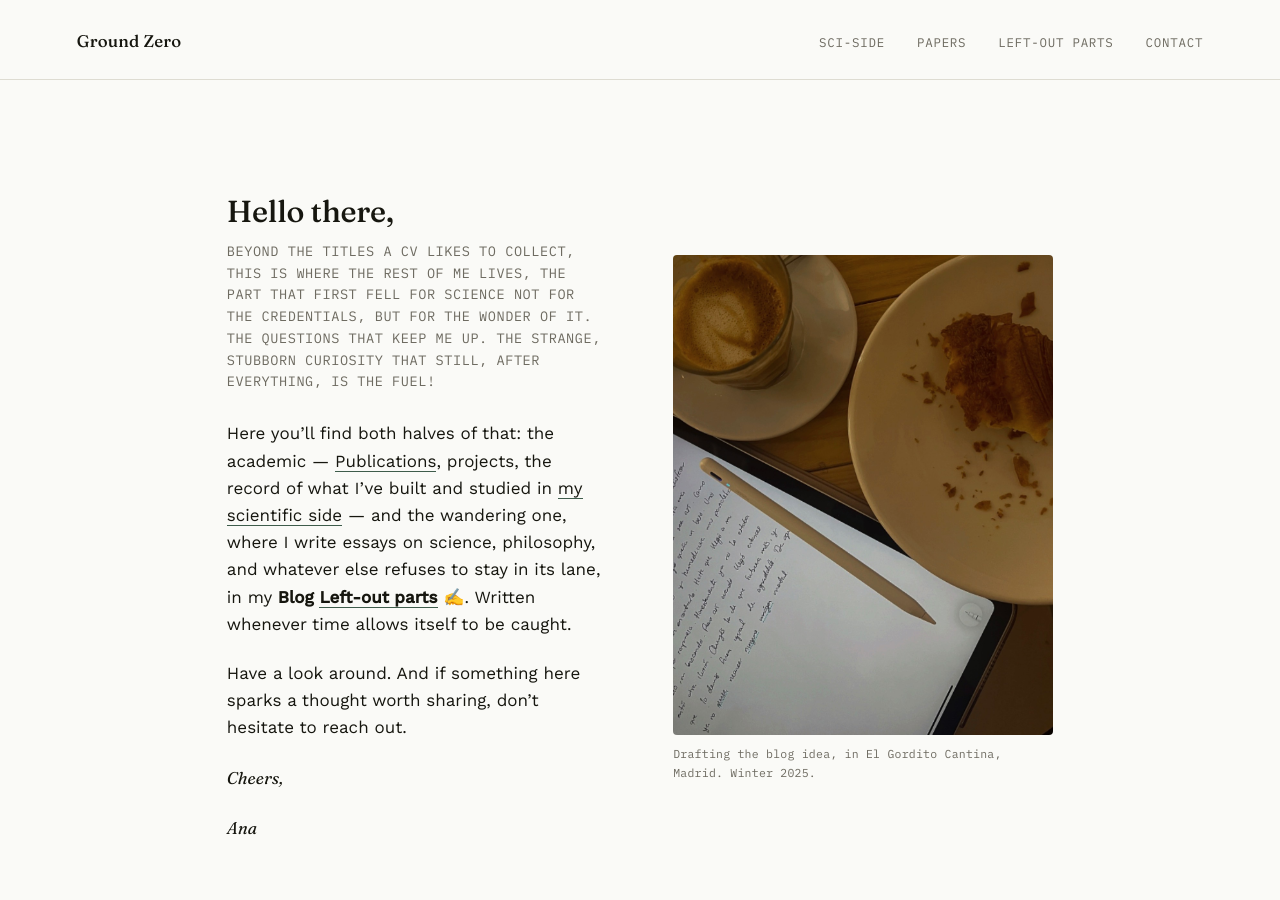
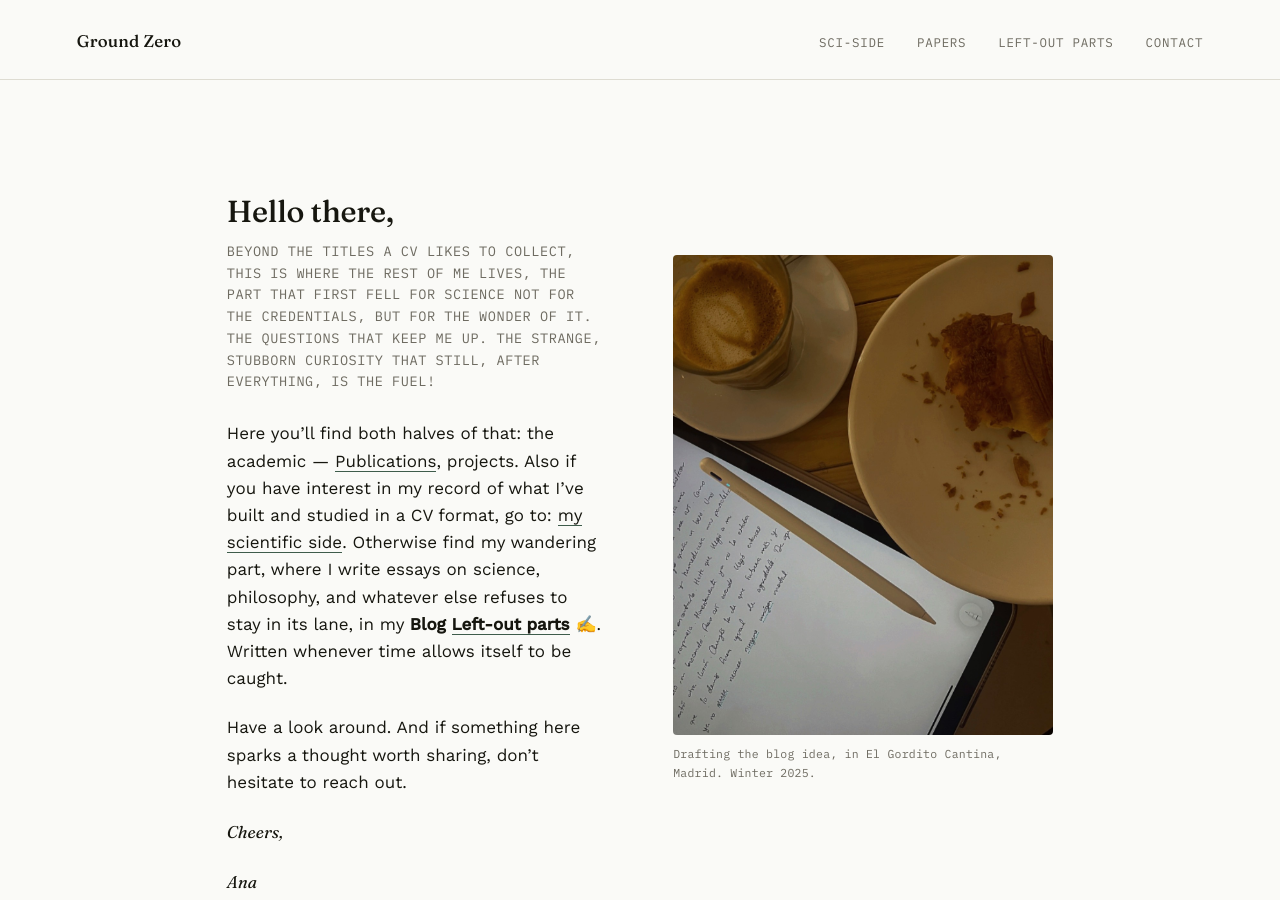
Before and after one commit to AnaAquiles/AnaAquiles.github.io, a Jekyll site: the page built from index.md, in a window 1280 px wide and 900 px high. Built offline with Jekyll 4.4.1, drawn with Linux system fonts in a browser that asks for light colours.

Commit message:
Edit homepage

```diff
--- a/index.md
+++ b/index.md
@@ -9,8 +9,8 @@ photo_caption: "Drafting the blog idea, in El Gordito Cantina, Madrid. Winter 20
 
 Beyond the titles a CV likes to collect, this is where the rest of me lives, the part that first fell for science not for the credentials, but for the wonder of it. The questions that keep me up. The strange, stubborn curiosity that still, after everything, is the fuel!
 
-Here you'll find both halves of that: the academic — [Publications](/papers/), projects, the record of what I've built and studied in
-[my scientific side](/cv/) — and the wandering one, where I write essays on science, philosophy, and whatever else refuses to stay in its lane, in my **Blog** [**Left-out parts**](/blog/) ✍️. Written whenever time allows itself to be caught.
+Here you'll find both halves of that: the academic — [Publications](/papers/), projects. Also if you have interest in my record of what I've built and studied in a CV format, go to:
+[my scientific side](/cv/). Otherwise find my wandering part, where I write essays on science, philosophy, and whatever else refuses to stay in its lane, in my **Blog** [**Left-out parts**](/blog/) ✍️. Written whenever time allows itself to be caught.
 
 Have a look around. And if something here sparks a thought worth sharing, don't hesitate to reach out.
 
```
